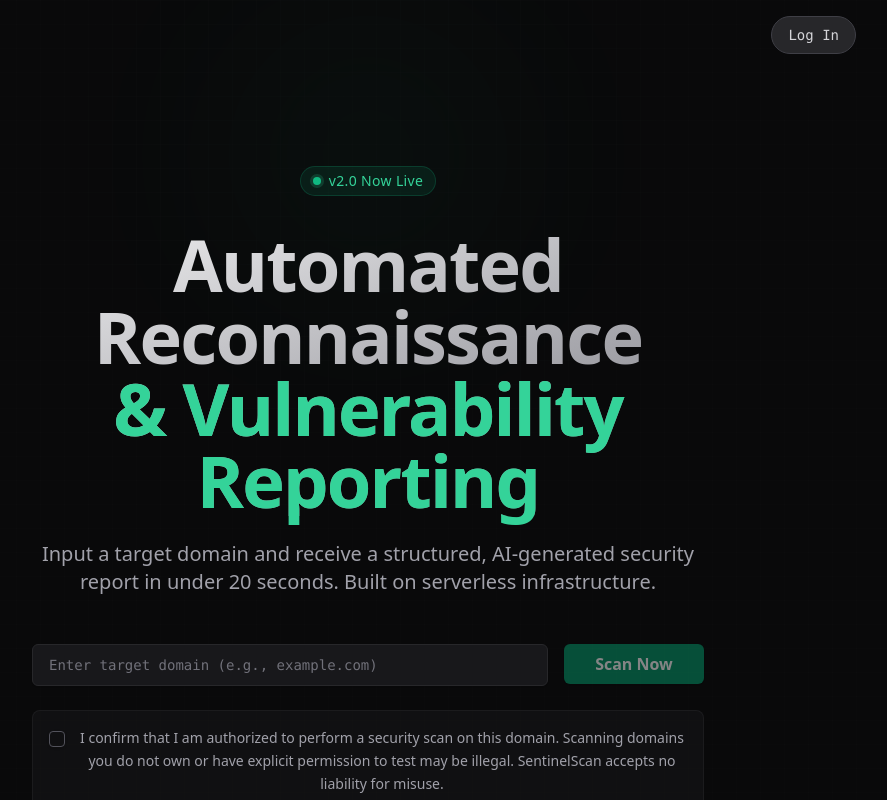
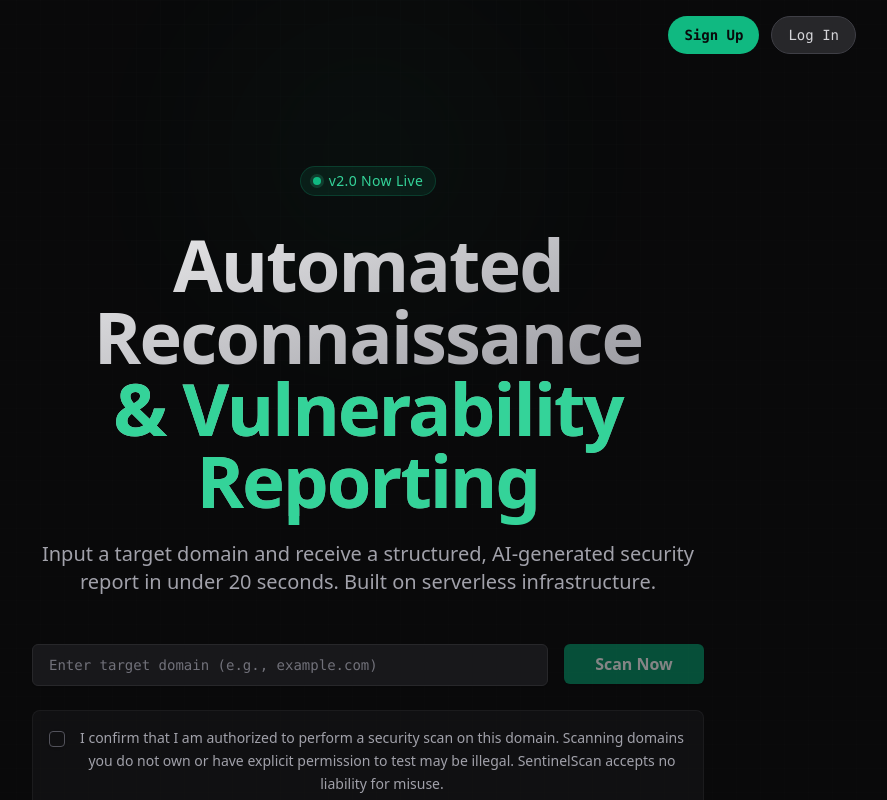
Before and after one commit to Daniyal-Rashid-00/Sentinel-Scan, a Next.js app: page / in a window 1280 px wide. Shown: the top 800 px of the page, without its empty margins (272-1159 px from the left). Built offline with nearby package versions, Linux system fonts and the light colour scheme; no server answers.

Commit message:
Sign-up Button

```diff
--- a/src/app/page.tsx
+++ b/src/app/page.tsx
@@ -21,16 +21,21 @@
   return (
     <main className="min-h-screen relative overflow-hidden flex flex-col items-center">
       {/* Top Nav */}
-      <nav className="w-full max-w-5xl mx-auto px-6 py-4 flex justify-end z-20 relative">
+      <nav className="w-full max-w-5xl mx-auto px-6 py-4 flex justify-end gap-3 z-20 relative">
         {session ? (
           <Link href="/dashboard" className="flex items-center gap-2 text-sm font-mono text-emerald-400 bg-emerald-500/10 hover:bg-emerald-500/20 px-4 py-2 rounded-full border border-emerald-500/20 transition-colors">
             <User className="w-4 h-4" />
             Dashboard
           </Link>
         ) : (
-          <Link href="/login" className="flex items-center gap-2 text-sm font-mono text-zinc-300 bg-zinc-800 hover:bg-zinc-700 px-4 py-2 rounded-full border border-zinc-700 transition-colors">
-            Log In
-          </Link>
+          <>
+            <Link href="/login?mode=signup" className="flex items-center gap-2 text-sm font-mono text-zinc-950 bg-emerald-500 hover:bg-emerald-400 px-4 py-2 rounded-full font-semibold transition-colors">
+              Sign Up
+            </Link>
+            <Link href="/login" className="flex items-center gap-2 text-sm font-mono text-zinc-300 bg-zinc-800 hover:bg-zinc-700 px-4 py-2 rounded-full border border-zinc-700 transition-colors">
+              Log In
+            </Link>
+          </>
         )}
       </nav>
 
```
